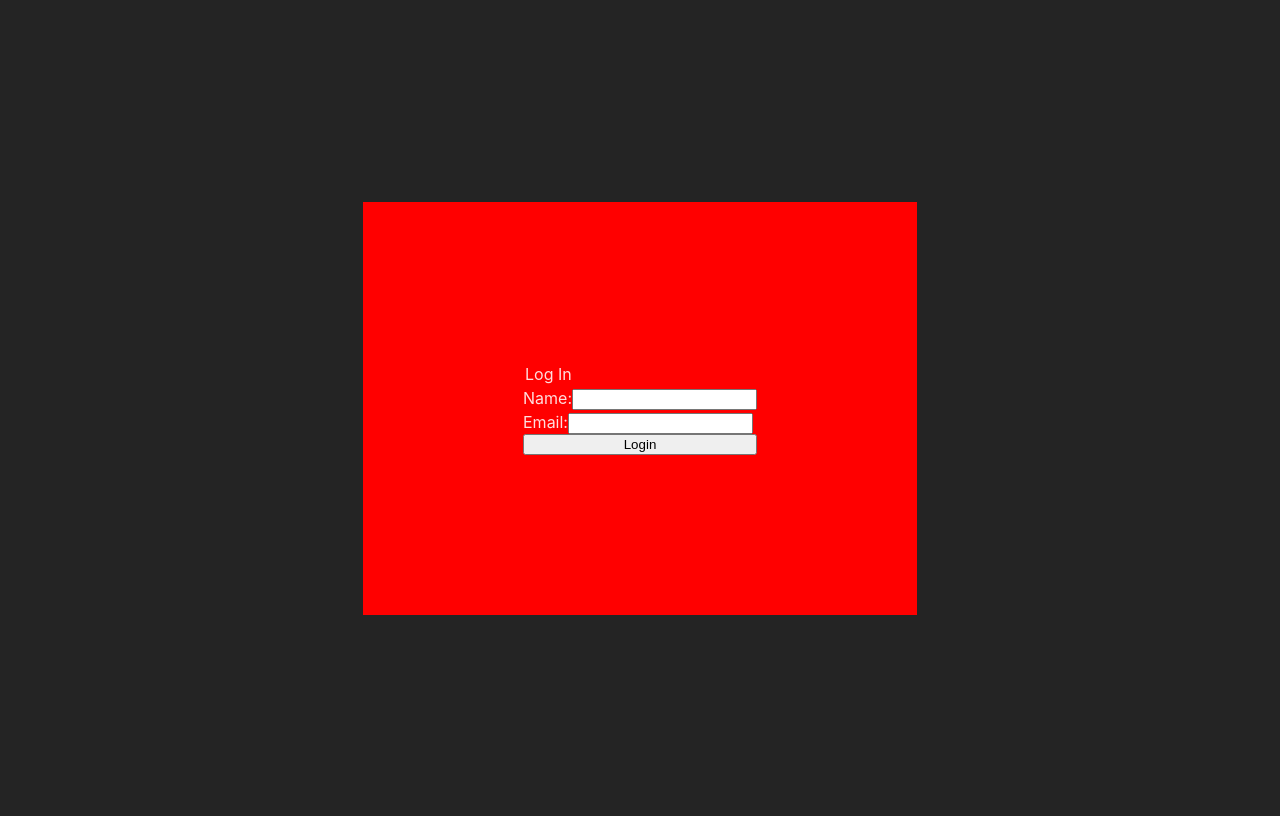
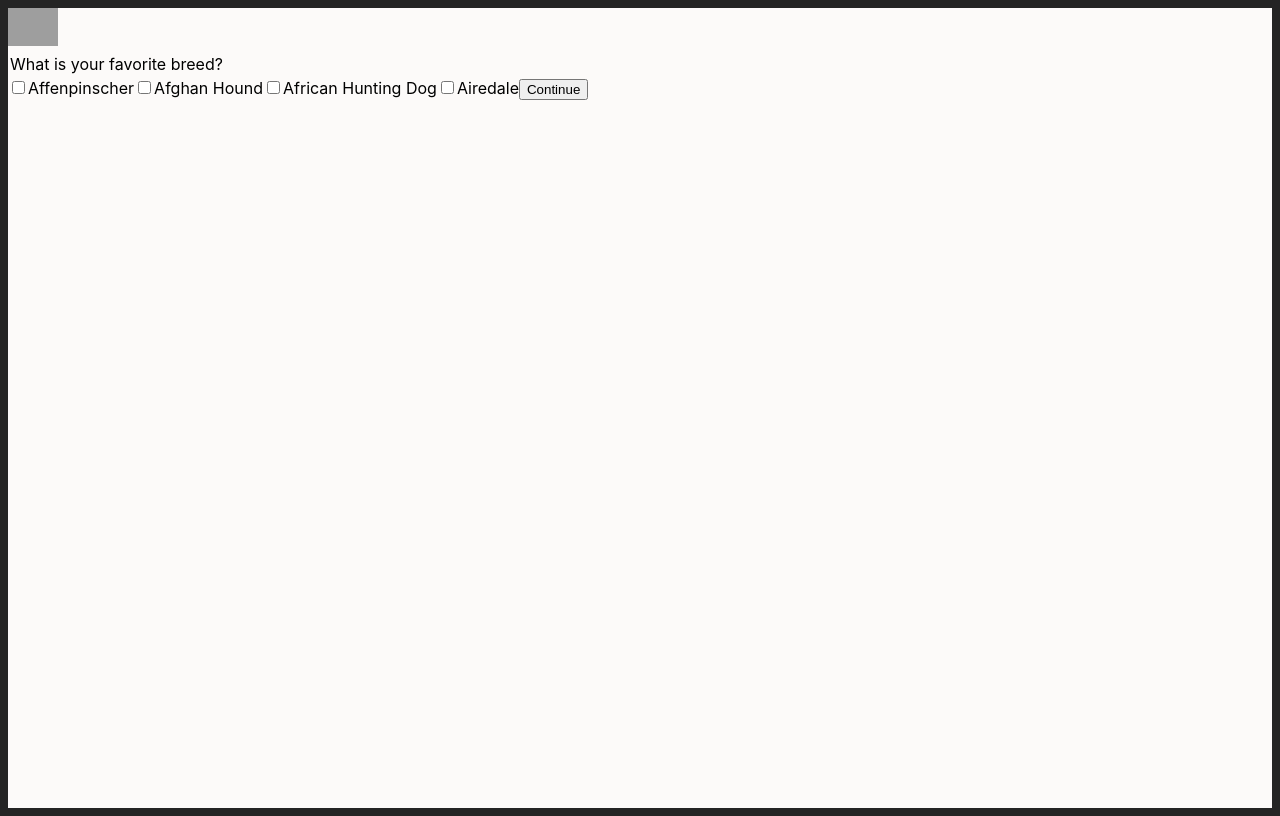
Before and after one commit to Any28Flo/pet-finder, a React (Vite) app: page /search-breed in a window 1280 px wide. Before the commit this address led to /. Built offline with nearby package versions, Linux system fonts and the light colour scheme; grey boxes are pictures that could not be loaded.

Commit message:
feat | Add new route /search-breed and SearchBread page

```diff
--- a/src/App.tsx
+++ b/src/App.tsx
@@ -3,6 +3,7 @@ import { lazy, Suspense } from 'react';
 import { Navigate, Route, Routes } from 'react-router-dom';
 
 import RequireAuth from './components/RequireAuth';
+import SearchBreed from './pages/SearchBreed';
 
 
 const Login = lazy(() => import('./pages/Login'));
@@ -14,6 +15,7 @@ const App = () => {
        <Routes>
         <Route index element={<Login />} />
         <Route element={<RequireAuth/>}>
+          <Route path='/search-breed' element={< SearchBreed/>} />
           <Route path='/search' element={<Search />} />
           <Route path='*' element={<Navigate to='/search' />}></Route>
         </Route>
--- /dev/null
+++ b/src/components/FormBreeds.tsx
@@ -0,0 +1,30 @@
+import React from 'react'
+
+interface FormBreedsProps {
+    handleSubmit: (e: React.FormEvent<HTMLFormElement>) => void;
+    handleChange: (e: React.ChangeEvent<HTMLInputElement>) => void;
+    breeds: string[];
+    selectedBreeds: string[];
+}
+const FormBreeds = ({handleSubmit, breeds,selectedBreeds, handleChange}:FormBreedsProps) => {
+  return (
+    <div>
+         <form onSubmit={handleSubmit}>
+            <legend>What is your favorite breed?</legend>
+            {
+                breeds.map((breed, index) =>{
+                    return(
+                    <label key={`breed-${index}`}>
+
+                        <input type="checkbox" value={`${breed}`} checked={selectedBreeds.includes(breed)} onChange={handleChange}/>
+                        {breed}
+                    </label>)
+                })
+            }
+            <button type="submit">Continue</button>
+        </form>
+    </div>
+  )
+}
+
+export default FormBreeds
--- a/src/context/appContext.tsx
+++ b/src/context/appContext.tsx
@@ -8,7 +8,7 @@ interface State  {
 
 }
 const initialState: State = {
-	user:null,
+	user:{name:"Batman", email:"batna"},
 	dogs: [],
 };
 
--- /dev/null
+++ b/src/pages/SearchBreed.tsx
@@ -0,0 +1,39 @@
+import {useState} from 'react'
+import FormBreeds from '../components/FormBreeds';
+const opt =[
+      "Affenpinscher",
+    "Afghan Hound",
+    "African Hunting Dog",
+    "Airedale",
+]
+const SearchBreed = () => {
+  const [selectedBreeds, setSelectedBreeds] = useState<string[]>([]);
+  const [breeds, setBreeds] = useState(opt);
+
+  const handleChange: React.ChangeEventHandler<HTMLInputElement> = (event) => {
+
+    const optionValue =event.target?.value
+
+    if (!selectedBreeds.includes(optionValue)) {
+        setSelectedBreeds([...selectedBreeds, optionValue]);
+    }else {
+        setSelectedBreeds(selectedBreeds.filter((option) => option !== optionValue));
+    }
+    }
+  const handleSubmit: React.FormEventHandler<HTMLFormElement> = (e) => {
+    e.preventDefault();
+    console.log(selectedBreeds);
+}
+  return (
+    <div>
+       <FormBreeds
+            handleSubmit={handleSubmit}
+            handleChange={handleChange}
+            breeds={breeds}
+            selectedBreeds={selectedBreeds}
+             />
+    </div>
+  )
+}
+
+export default SearchBreed
```
